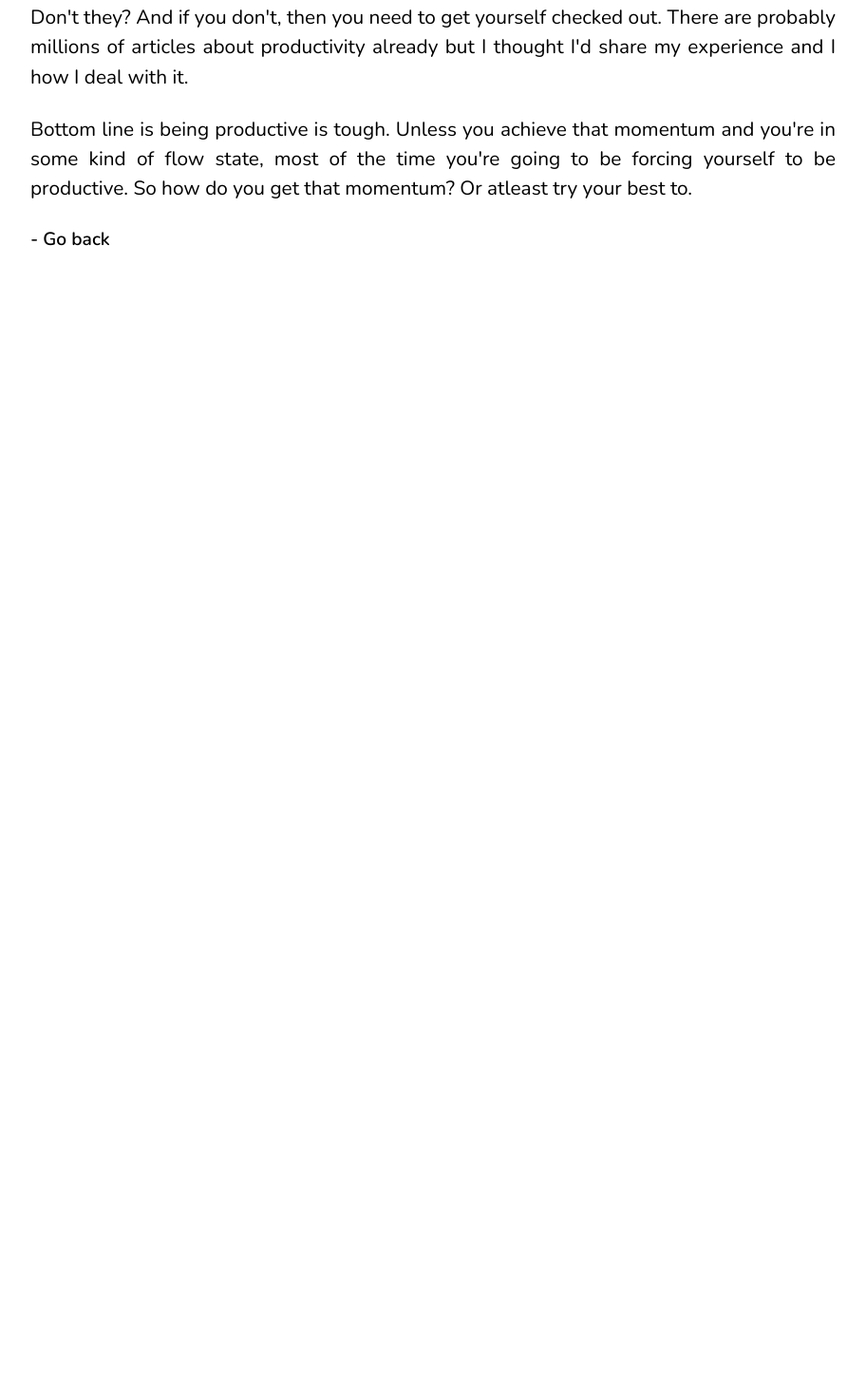
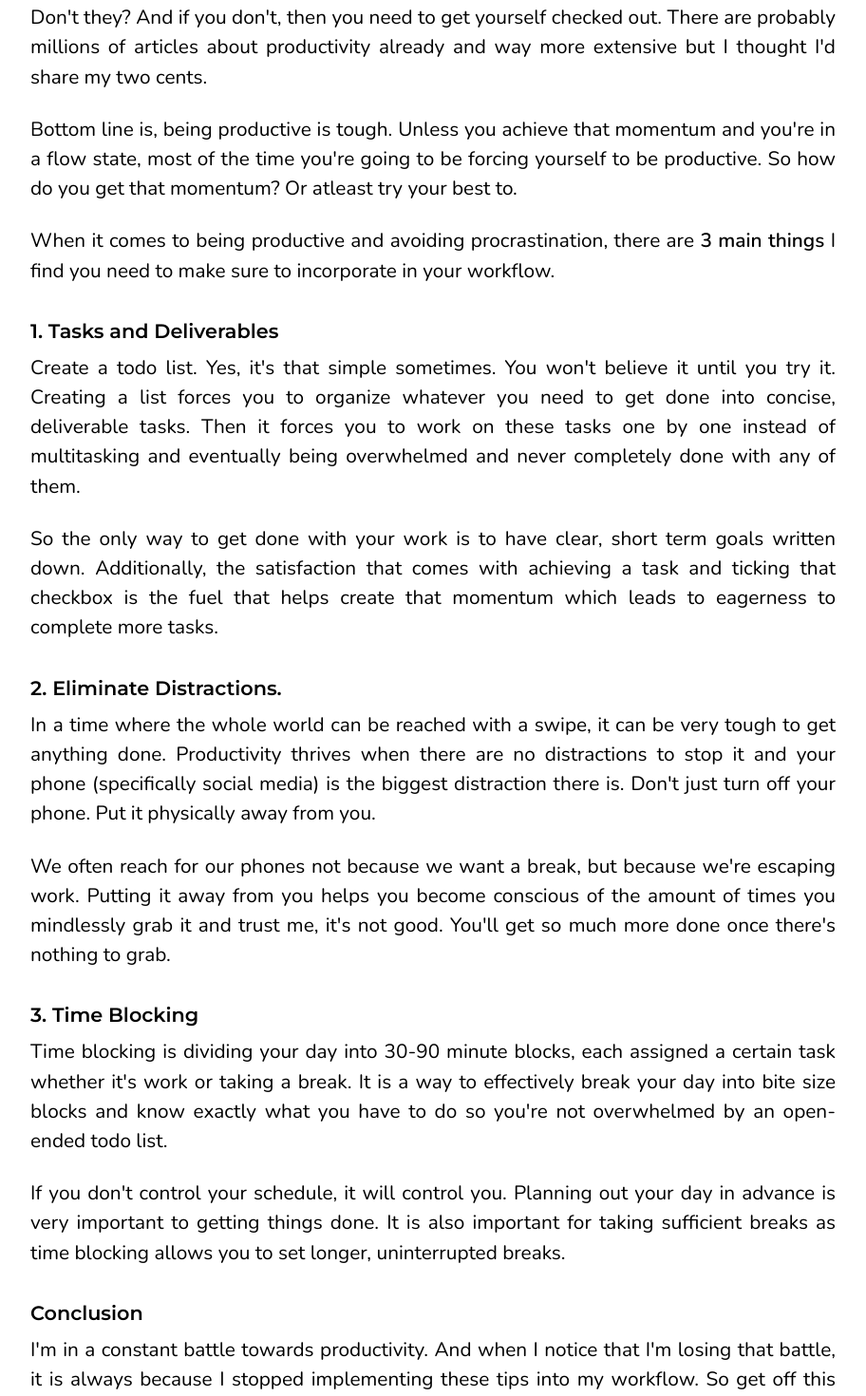
Before and after one commit to SaifeldeenAdel/mindcanvas, a Next.js app: page /self/productive in a window 1280 px wide. Shown: the part 440-1910 px from the top of the page at 95% size, without its empty margins (184-1096 px from the left). Before the commit the page ends 835 px from the top, so only its background shows below. Built offline with nearby package versions, Linux system fonts and the light colour scheme.

Commit message:
:pencil2: Fix import bugs to deploy

```diff
--- a/app/layout.js
+++ b/app/layout.js
@@ -8,7 +8,7 @@ import {
 	Nunito_Sans,
 } from "next/font/google";
 
-import SideBar from "./components/Sidebar/SideBar";
+import SideBar from "./components/SideBar/SideBar";
 
 const heebo = Heebo({
 	subsets: ["latin"],
--- a/app/self/productive/page.js
+++ b/app/self/productive/page.js
@@ -2,7 +2,7 @@ import Link from "next/link";
 import { CiCalendar } from "react-icons/ci";
 
 export const metadata = {
-	title: "Everyone wants to be productive.",
+	title: "• Everyone wants to be productive.",
 };
 
 export default function () {
@@ -28,17 +28,99 @@ export default function () {
 				<p className="text-justify text-[1.1rem] font-light sm:text-[1.3rem]">
 					Don't they? And if you don't, then you need to get yourself checked
 					out. There are probably millions of articles about productivity
-					already but I thought I'd share my experience and I how I deal with
-					it.
+					already and way more extensive but I thought I'd share my two cents.
 				</p>
 
 				<br />
 				<p className="text-justify text-[1.1rem] font-light sm:text-[1.3rem]">
-					Bottom line is being productive is tough. Unless you achieve that
-					momentum and you're in some kind of flow state, most of the time
-					you're going to be forcing yourself to be productive. So how do you
-					get that momentum? Or atleast try your best to.
+					Bottom line is, being productive is tough. Unless you achieve that
+					momentum and you're in a flow state, most of the time you're going to
+					be forcing yourself to be productive. So how do you get that momentum?
+					Or atleast try your best to.
 				</p>
+
+				<br />
+				<p className="text-justify text-[1.1rem] font-light sm:text-[1.3rem]">
+					When it comes to being productive and avoiding procrastination, there
+					are <span className="font-semibold">3 main things</span> I find you
+					need to make sure to incorporate in your workflow.
+				</p>
+
+				<br />
+				<h3 className="py-2 font-montserrat text-[1.1rem] font-semibold sm:text-[1.3rem]">
+					1. Tasks and Deliverables
+				</h3>
+				<p className="text-justify text-[1.1rem] font-light sm:text-[1.3rem]">
+					Create a todo list. Yes, it's that simple sometimes. You won't believe
+					it until you try it. Creating a list forces you to organize whatever
+					you need to get done into concise, deliverable tasks. Then it forces
+					you to work on these tasks one by one instead of multitasking and
+					eventually being overwhelmed and never completely done with any of
+					them.
+				</p>
+				<br />
+
+				<p className="text-justify text-[1.1rem] font-light sm:text-[1.3rem]">
+					So the only way to get done with your work is to have clear, short
+					term goals written down. Additionally, the satisfaction that comes
+					with achieving a task and ticking that checkbox is the fuel that helps
+					create that momentum which leads to eagerness to complete more tasks.
+				</p>
+
+				<br />
+				<h3 className="py-2 font-montserrat text-[1.1rem] font-semibold sm:text-[1.3rem]">
+					2. Eliminate Distractions.
+				</h3>
+				<p className="text-justify text-[1.1rem] font-light sm:text-[1.3rem]">
+					In a time where the whole world can be reached with a swipe, it can be
+					very tough to get anything done. Productivity thrives when there are
+					no distractions to stop it and your phone (specifically social media)
+					is the biggest distraction there is. Don't just turn off your phone.
+					Put it physically away from you.
+				</p>
+				<br />
+
+				<p className="text-justify text-[1.1rem] font-light sm:text-[1.3rem]">
+					We often reach for our phones not because we want a break, but because
+					we're escaping work. Putting it away from you helps you become
+					conscious of the amount of times you mindlessly grab it and trust me,
+					it's not good. You'll get so much more done once there's nothing to
+					grab.
+				</p>
+
+				<br />
+
+				<h3 className="py-2 font-montserrat text-[1.1rem] font-semibold sm:text-[1.3rem]">
+					3. Time Blocking
+				</h3>
+				<p className="text-justify text-[1.1rem] font-light sm:text-[1.3rem]">
+					Time blocking is dividing your day into 30-90 minute blocks, each
+					assigned a certain task whether it's work or taking a break. It is a
+					way to effectively break your day into bite size blocks and know
+					exactly what you have to do so you're not overwhelmed by an open-ended
+					todo list.
+				</p>
+				<br />
+
+				<p className="text-justify text-[1.1rem] font-light sm:text-[1.3rem]">
+					If you don't control your schedule, it will control you. Planning out
+					your day in advance is very important to getting things done. It is
+					also important for taking sufficient breaks as time blocking allows
+					you to set longer, uninterrupted breaks.
+				</p>
+
+				<br />
+
+				<h3 className="py-2 font-montserrat text-[1.1rem] font-semibold sm:text-[1.3rem]">
+					Conclusion
+				</h3>
+				<p className="text-justify text-[1.1rem] font-light sm:text-[1.3rem]">
+					I'm in a constant battle towards productivity. And when I notice that
+					I'm losing that battle, it is always because I stopped implementing
+					these tips into my workflow. So get off this blog if you were
+					procrastinating by reading this and go work on your productivity.
+				</p>
+				<br />
 
 				<br />
 				<Link
--- a/app/self/reflect/page.js
+++ b/app/self/reflect/page.js
@@ -2,7 +2,7 @@ import Link from "next/link";
 import { CiCalendar } from "react-icons/ci";
 
 export const metadata = {
-	title: "How do you self reflect?",
+	title: "• How do you self reflect?",
 };
 
 export default function () {
```
